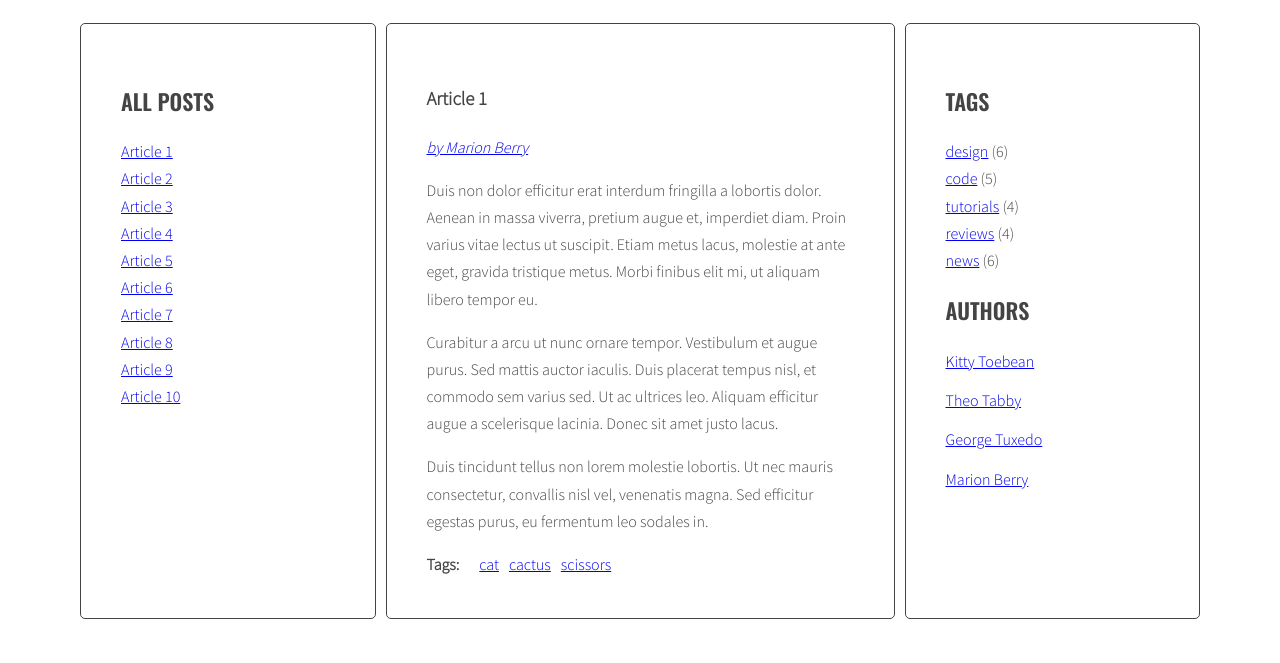
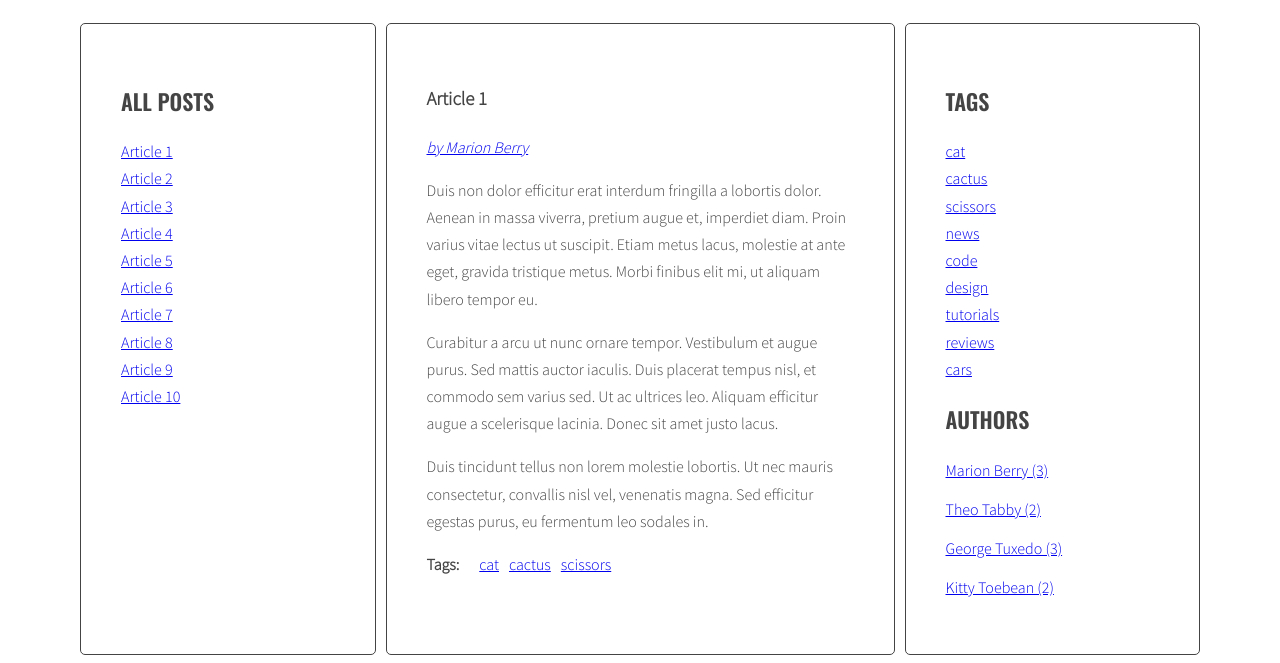
Before and after one commit to ggluchowski/javascript-blog, a website: page index.html in a window 1280 px wide. Shown: the part 220-883 px from the top of the page. Before the commit the page ends 847 px from the top, so only its background shows below. Drawn offline with nearby package versions, Linux system fonts and the light colour scheme.

Commit message:
Add tag cloude and author list in right sidebar

```diff
--- a/js/script.js
+++ b/js/script.js
@@ -1,26 +1,49 @@
 {
     'use strict';
+    const opts = {
+      tagSize: {
+        count: 5,
+        classPrefix: 'tag-size-',
+      },
+    };
 
-    const optArticleSelector = '.post',
-          optTitleSelector = '.post-title',
-          optTitleListSelector = '.titles',
-          optAuthorSelector = '.post .post-title',
-          optArticleTagsSelector = '.post-tags .list';
+    const select = {
+      all:{
+        articles: '.post',
+        articlesActive: '.posts article.active',
+        linksTo:{
+          tagsActive: 'a.active[href^="#tag-"]',
+          tags: '.post-tags a',
+          authors: '.post a',
+          authorsActive: '.post .post-author a.active',
+          titles: '.titles a',
+        },
+      },
+      article:{
+        tags: '.post-tags .list',
+        author: '.post .post-title',
+        title: '.post-title',
+      },
+      listOf:{
+        activeTitles: '.titles a.active',
+        titles: '.titles',
+        tags: '.sidebar .tags',
+        authors: '.sidebar .authors',
+      },
+    };
 
     const titleClickHandler = function(event){
         event.preventDefault();
         const clickedElement = this;
         /* [DONE] remove class 'active' from all article links  */
-        const activeLinks = document.querySelectorAll('.titles a.active');
+        const activeLinks = document.querySelectorAll(select.listOf.activeTitles);
         for (let activeLink of activeLinks){
             activeLink.classList.remove('active');
         }
         /* [DONE] add class 'active' to the clicked link */
-        console.log('clickedElement:', clickedElement);
-        //console.log('clickedElement (with plus): ' + clickedElement);
         clickedElement.classList.add('active');
         /* [DONE] remove class 'active' from all articles */
-        const activeArticles = document.querySelectorAll('.posts article.active');
+        const activeArticles = document.querySelectorAll(select.all.articlesActive);
         for (let activeArticle of activeArticles){
             activeArticle.classList.remove('active');
         }
@@ -34,34 +57,53 @@
 
     const generateTitleLinks = function (customSelector = '') {
         /* remove contents of titleList */
-        const titleList = document.querySelector(optTitleListSelector);
+        const titleList = document.querySelector(select.listOf.titles);
         titleList.innerHTML = '';
         /* for each article */
-        const articles = document.querySelectorAll(optArticleSelector + customSelector);
+        const articles = document.querySelectorAll(select.all.articles + customSelector);
         for (let article of articles){
           /* [DONE] get the article id */
           const articleId = article.getAttribute('id');
           /* [DONE] find the title element and get the title from the title element */
-          const articleTitle = article.querySelector(optTitleSelector).innerHTML;
+        const articleTitle = article.querySelector(select.article.title).innerHTML;
           /* [DONE] create HTML of the link */
           const linkHTML = '<li><a href="#' + articleId + '"><span>' + articleTitle + '</span></a></li>';
           /* [DONE] insert link into titleList */
           titleList.insertAdjacentHTML("beforeend", linkHTML);
         }
-       const links = document.querySelectorAll('.titles a');
+       const links = document.querySelectorAll(select.all.linksTo.titles);
        for (let link of links){
            link.addEventListener('click', titleClickHandler);
        }
     }
 
+    const calculateTagsParams = function(allTags){
+      const param = {min: 999999, max:0};
+      for (let tag in allTags){
+        param.min = Math.min(param['min'], allTags[tag]);
+        param.max = Math.max(param['max'], allTags[tag]);
+      }
+      return param;
+    }
+    const calculateTagClass = function(count, params){
+      const range = params.max - params.min,
+            distance = count - params.min;
+      for (let i = 1; i <= opts.tagSize.count; i++){
+        if ((distance/range) <= (i/opts.tagSize.count)) {
+          return opts.tagSize.classPrefix + i;
+        }
+      }
+    }
 
     const generateTags = function (){
+      /* [NEW] create a new variable allTags with an empty object */
+      let allTags = {};
       /* [DONE] find all articles */
-      const articles = document.querySelectorAll(optArticleSelector);
+      const articles = document.querySelectorAll(select.all.articles);
       /* [DONE] START LOOP: for every article: */
       for (let article of articles){
         /* [DONE] find tags wrapper */
-        const tagsList = article.querySelector(optArticleTagsSelector);
+        const tagsList = article.querySelector(select.article.tags);
         /* [DONE] make html variable with empty string */
         let html = '';
         /* [DONE] get tags from data-tags attribute */
@@ -74,12 +116,35 @@
           const linkHTML = '<li><a href="#tag-' + articleTag + '">' + articleTag + '</a></li>';
           /* [DONE] add generated code to html variable */
           html = html + linkHTML;
+          /* [NEW] check if this link is NOT already in allTags */
+          if(!allTags[articleTag]){
+            /* [NEW] add generated code to allTags array */
+            allTags[articleTag] = 1;
+          } else {
+            allTags[articleTag]++;
+          }
         /* END LOOP: for each tag */
         }
         /* insert HTML of all the links into the tags wrapper */
         tagsList.insertAdjacentHTML('beforeend', html);
       /* END LOOP: for every article: */
       }
+      /* [NEW] find list of tags in right column */
+      const tagList = document.querySelector(select.listOf.tags);
+      /* [NEW] calculate min and max amount of tags  */
+      const tagsParams = calculateTagsParams(allTags);
+      /* [NEW] create variable for all links HTML code */
+      let allTagsHTML = '';
+      /* [NEW] START LOOP: for each tag in allTags: */
+      for (let tag in allTags) {
+        /* [NEW] generate code of a link and add it to allTagsHTML */
+        const tagLinkHTML = '<li><a href="#" class="' + calculateTagClass(allTags[tag], tagsParams) + '">' + tag + '</a></li>';
+        allTagsHTML += tagLinkHTML;
+      }
+      /* [NEW] END LOOP: for each tag in allTags: */
+
+      /*[NEW] add HTML from allTagsHTML to tagList */
+      tagList.innerHTML = allTagsHTML;
     }
 
     const tagClickHandler = function (event){
@@ -92,7 +157,7 @@
       /* [DONE] make a new constant "tag" and extract tag from the "href" constant */
       const tag = href.substr(5);
       /* [DONE] find all tag links with class active */
-      const tagLinks = document.querySelectorAll('a.active[href^="#tag-"]');
+      const tagLinks = document.querySelectorAll(select.all.linksTo.tagsActive);
       /* [DONE] START LOOP: for each active tag link */
       for (let tagLink of tagLinks){
         /* [DONE] remove class active */
@@ -113,7 +178,7 @@
 
     const addClickListenersToTags = function (){
       /* [DONE] find all links to tags */
-      const tagLinks = document.querySelectorAll('.post-tags a');
+      const tagLinks = document.querySelectorAll(select.all.linksTo.tags);
       /* [DONE] START LOOP: for each link */
       for (let tagLink of tagLinks){
         /* [DONE] add tagClickHandler as event listener for that link */
@@ -123,20 +188,43 @@
     }
 
     const generateAuthors = function() {
+      /* [NEW] create a new variable allAuthors with an empty object */
+      let allAuthors = {};
       /* [DONE] find author */
-      const authors = document.querySelectorAll(optArticleSelector);
+      const authors = document.querySelectorAll(select.all.articles);
       /* [DONE] START LOOP: for every author: */
       for (let author of authors){
         /* [DONE] find author wrapper */
-        const authorList = author.querySelector(optAuthorSelector);
+        const authorList = author.querySelector(select.article.author);
         /* [DONE] get author from data-author attribute */
         const articleAuthor = author.getAttribute('data-author');
         /* [DONE] generate HTML of the link */
         const linkHTML = '<p><a href="#' + articleAuthor + '" class="post-author">by ' + articleAuthor + '</a></p>';
+        /* [NEW] check if this link is NOT already in allTags */
+        if(!allAuthors[articleAuthor]){
+          /* [NEW] add generated code to allTags array */
+          allAuthors[articleAuthor] = 1;
+        } else {
+          allAuthors[articleAuthor]++;
+        }
         /* insert HTML of all the links into the tags wrapper */
         authorList.insertAdjacentHTML('afterend', linkHTML);
       /* END LOOP: for every author: */
       }
+      /* [NEW] find list of authors in right column */
+      const authorList = document.querySelector(select.listOf.authors);
+      /* [NEW] create variable for all links HTML code */
+      let allAuthorsHTML = '';
+      /* [NEW] START LOOP: for each tag in allTags: */
+      for (let author in allAuthors){
+      /* [NEW] generate code of a link and add it to allTagsHTML */
+        const authorLinkHTML = '<li><a href="#"><span class="author-name">' + author + ' (' + allAuthors[author] + ')</span></a></li>';
+        allAuthorsHTML += authorLinkHTML;
+      }
+      /* [NEW] END LOOP: for each tag in allTags: */
+
+      /*[NEW] add HTML from allTagsHTML to tagList */
+      authorList.innerHTML = allAuthorsHTML;
     }
 
     const authorClickHandler = function (event){
@@ -149,7 +237,7 @@
       /* [DONE] make a new constant "author" and extract tag from the "href" constant */
       const author = href.substr(1);
       /* [DONE] find all author links with class active */
-      const authorLinks = document.querySelectorAll('.post a.active:first-child[href^="#"]');
+      const authorLinks = document.querySelectorAll(select.all.linksTo.authorsActive);
       /* [DONE] START LOOP: for each active author link */
       for (let authorLink of authorLinks){
         /* [DONE] remove class active */
@@ -170,7 +258,7 @@
 
     const addClickListenersToAuthors = function (){
       /* [DONE] find all links to authors */
-      const authorLinks = document.querySelectorAll('.post a');
+      const authorLinks = document.querySelectorAll(select.all.linksTo.authors);
       /* [DONE] START LOOP: for each link */
       for (let authorLink of authorLinks){
         /* [DONE] add tagClickHandler as event listener for that link */
--- a/sass/style.scss
+++ b/sass/style.scss
@@ -87,11 +87,39 @@ body {
   }
 }
 
+
+.sidebar .tags li {
+  display: inline-block;
+  padding-left: 10px;
+}
+
 .list-horizontal {
   li {
     display: inline-block;
     padding-left: 10px;
   }
+}
+.tag-size-1 {
+  font-size: 16px ;
+  color: #00cc00
+}
+.tag-size-2 {
+  font-size: 18px;
+  color: #0000ff;
+}
+.tag-size-3 {
+  font-size: 20px;
+  color: #ff9933;
+}
+.tag-size-4 {
+  font-size: 22px;
+  color: #ff5050;
+  font-weight: bold;
+}
+.tag-size-5 {
+  font-size: 24px;
+  color: #ff0000;
+  font-weight: bolder;
 }
 
 /* Authors */
```
